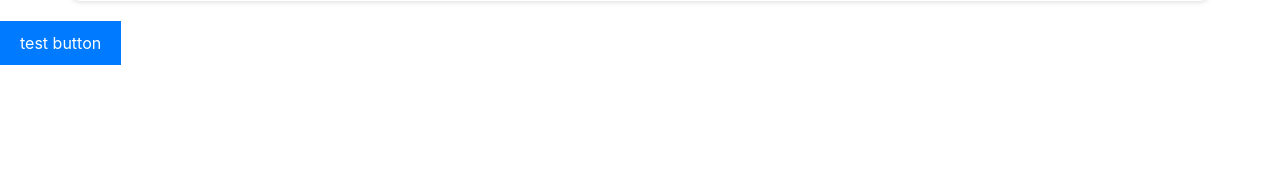
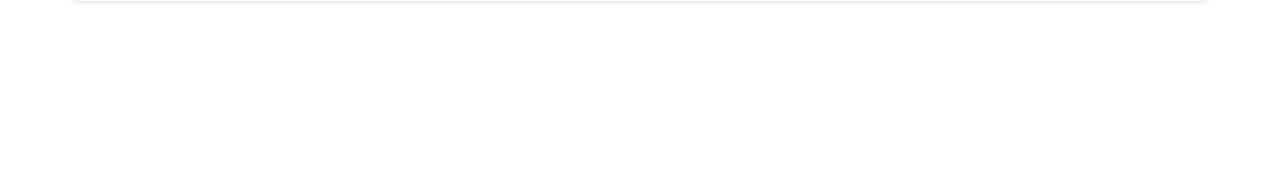
Before and after one commit to Fabreeeze/python_project_sem_5, a Flask app: page / in a window 1280 px wide. Shown: the part 401-575 px from the top of the page. Run offline with Flask 3, Linux system fonts and the light colour scheme; some libraries are stand-ins or nearby versions.

Commit message:
commit thirty-one, removed comments and testing stuff for edit_data.html debugging

```diff
--- a/app.py
+++ b/app.py
@@ -93,9 +93,6 @@ def database_data():
     data = load_from_mongodb()
     return render_template('database.html', data=list(enumerate(data, start=1)))
 
-@app.route('/test',methods =['POST'])
-def testFunction():
-    return render_template('edit_data.html',extracted_text='ansh')
 
 
 @app.route('/delete_item', methods=['POST'])
--- a/templates/index.html
+++ b/templates/index.html
@@ -43,15 +43,8 @@
         </div>
 
     </div>
-    <form action="/test" method="POST">
-        <button id ="testbutton" type="submit">test button</button>
-    </form>
-
-    <!-- <div id="databaseDiv" class="tabContent">
-    </div> -->
 
     <script src="{{ url_for('static', filename='success_message_script.js') }}"></script>
     <script src="{{ url_for('static', filename='script.js') }}"></script>
-    <!-- <script src="{{ url_for('static', filename='database_script.js') }}"></script> -->
 </body>
 </html>
```
Also changed, not shown: static/edit_data_script.js (deleted, +0 -22 lines).
